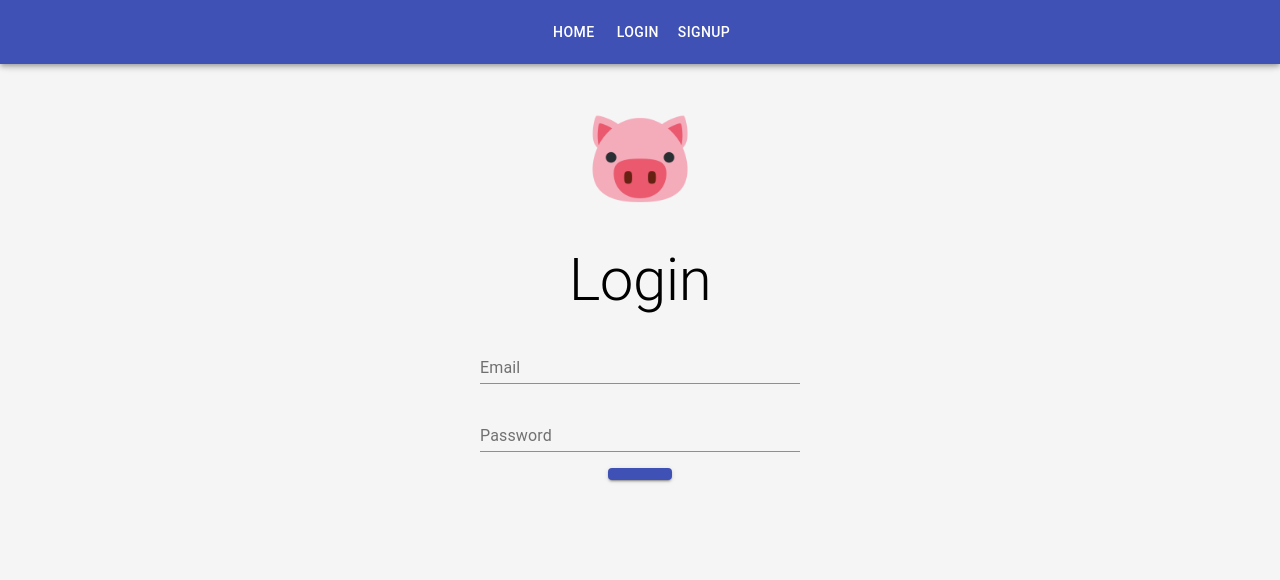
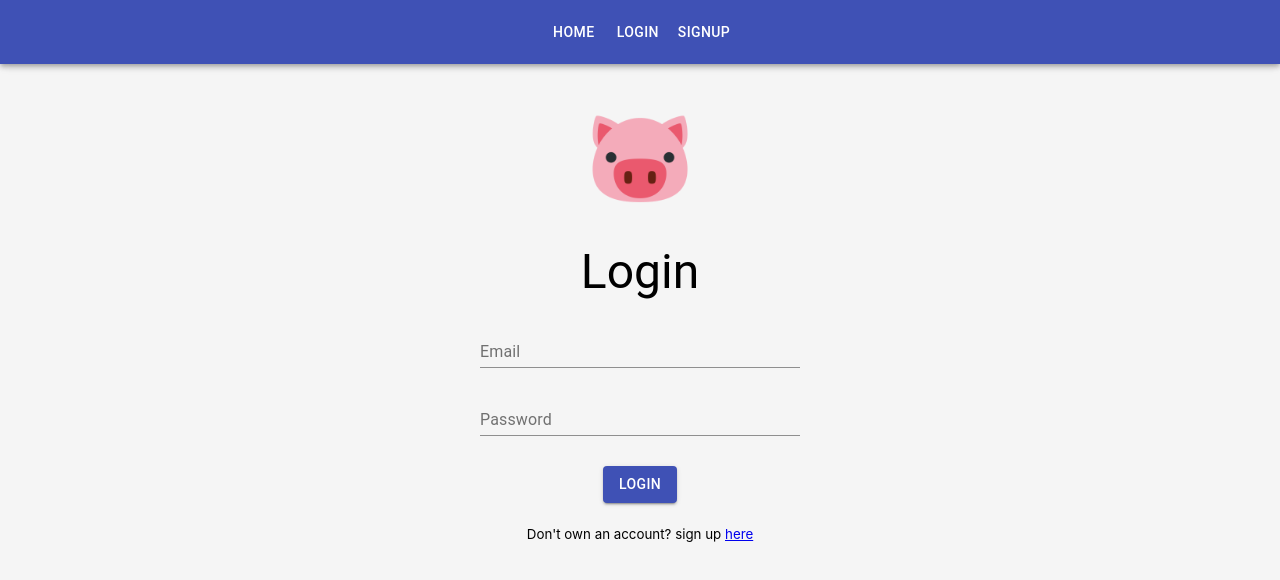
Before and after one commit to adrianrramos/Mock-Social-Frontend, a React (Create React App) app: page /login in a window 1280 px wide. Shown: the top 580 px of the page. Built offline with nearby package versions, Linux system fonts and the light colour scheme.

Commit message:
login component with .data of undefined bug

```diff
--- a/src/pages/Login.js
+++ b/src/pages/Login.js
@@ -2,12 +2,110 @@ import React, { useState } from "react";
 import makeStyles from "@material-ui/core/styles/makeStyles";
 import PropTypes from "prop-types";
 import Logo from "../images/piggy.webp";
+import { Link } from "react-router-dom";
+import axios from "axios";
 
 // MUI Components
 import TextField from "@material-ui/core/TextField";
 import Grid from "@material-ui/core/Grid";
 import Typography from "@material-ui/core/Typography";
 import Button from "@material-ui/core/Button";
+import CircularProgress from "@material-ui/core/CircularProgress";
+
+const Login = () => {
+  const [email, setEmail] = useState("");
+  const [password, setPassword] = useState("");
+  const [loading, setLoading] = useState(false);
+  const [errors, setErrors] = useState({ errors: {} });
+
+  const classes = useStyles();
+
+  const handleSubmit = e => {
+    e.preventDefault();
+    setLoading(true);
+
+    const userData = {
+      email,
+      password,
+    };
+    axios
+      .post("/login", userData)
+      .then(res => {
+        console.log(res.data);
+        setLoading(false);
+        this.props.history.push("/");
+      })
+      .catch(err => {
+        setErrors(err.response.data);
+        setLoading(false);
+      });
+  };
+
+  return (
+    <Grid container className={classes.form}>
+      <Grid item sm />
+      <Grid item sm>
+        <img
+          src={Logo}
+          alt="Social Pig Official Logo"
+          className={classes.imgLogo}
+        />
+        <Typography variant="h3" className={classes.pageTitle}>
+          Login
+        </Typography>
+        <form noValidate onSubmit={e => handleSubmit(e)}>
+          <TextField
+            id="email"
+            name="email"
+            type="email"
+            label="Email"
+            helperText={errors.email}
+            error={errors.email ? true : false}
+            className={classes.textFeild}
+            value={email}
+            onChange={e => setEmail(e.target.value)}
+            fullWidth
+          />
+          <TextField
+            id="password"
+            name="password"
+            type="password"
+            label="Password"
+            helperText={errors.password}
+            error={errors.password ? true : false}
+            className={classes.textFeild}
+            value={password}
+            onChange={e => setPassword(e.target.value)}
+            fullWidth
+          />
+          {errors.general && (
+            <Typography variant="body2" className={classes.customError}>
+              {errors.general}
+            </Typography>
+          )}
+          <Button
+            type="submit"
+            variant="contained"
+            color="primary"
+            className={classes.button}
+            disabled={loading}
+          >
+            Login
+            {loading && (
+              <CircularProgress className={classes.progress} size={30} />
+            )}
+          </Button>
+          <div>
+            <small>
+              Don't own an account? sign up <Link to="/signup">here</Link>
+            </small>
+          </div>
+        </form>
+      </Grid>
+      <Grid item sm />
+    </Grid>
+  );
+};
 
 const useStyles = makeStyles({
   form: {
@@ -24,65 +122,15 @@ const useStyles = makeStyles({
   textFeild: {
     margin: "10px auto",
   },
+  button: {
+    margin: "20px auto",
+    textAlign: "center",
+  },
+  customError: {
+    color: "red",
+  },
+  progress: {},
 });
-
-const Login = () => {
-  const [email, setEmail] = useState("");
-  const [password, setPassword] = useState("");
-  const [loading, setLoading] = useState(false);
-
-  const classes = useStyles();
-
-  const handleSubmit = e => {
-    e.preventDefault();
-    console.log("hi");
-  };
-
-  return (
-    <Grid container className={classes.form}>
-      <Grid item sm />
-      <Grid item sm>
-        <img
-          src={Logo}
-          alt="Social Pig Official Logo"
-          className={classes.imgLogo}
-        />
-        <Typography variant="h2" className={classes.pageTitle}>
-          Login
-        </Typography>
-        <form noValidate onSubmit={e => handleSubmit(e)}>
-          <TextField
-            id="email"
-            name="email"
-            type="email"
-            label="Email"
-            className={classes.textFeild}
-            value={email}
-            onChange={e => setEmail(e.target.value)}
-            fullWidth
-          />
-          <TextField
-            id="password"
-            name="password"
-            type="password"
-            label="Password"
-            className={classes.textFeild}
-            value={password}
-            onChange={e => setPassword(e.target.value)}
-            fullWidth
-          />
-          <Button
-            type="submit"
-            variant="contained"
-            color="primary"
-            className={classes.button}
-          />
-        </form>
-      </Grid>
-      <Grid item sm />
-    </Grid>
-  );
-};
 
 Login.propTypes = {
   classes: PropTypes.object.isRequired,
```
